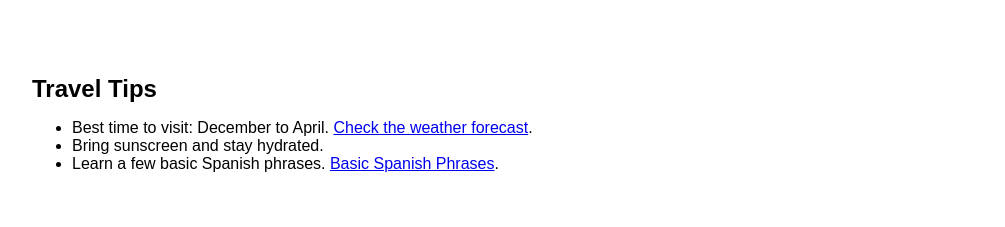
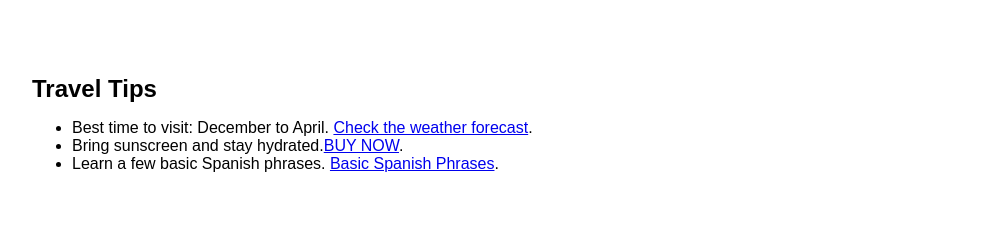
Before and after one commit to globalparadise24/cancuntravel1, a plain HTML site: page index.html in a window 1280 px wide. Shown: the part 2260-2487 px from the top of the page, without its empty margins (8-1013 px from the left). Drawn offline with Linux system fonts and the light colour scheme.

Commit message:
Update index.html

```diff
--- a/index.html
+++ b/index.html
@@ -92,7 +92,7 @@
             <div class="section-content">
                 <ul>
                     <li>Best time to visit: December to April. <a href="https://www.weather.com/weather/tenday/l/Cancun+Mexico" target="_blank">Check the weather forecast</a>.</li>
-                    <li>Bring sunscreen and stay hydrated.</li>
+                    <li>Bring sunscreen and stay hydrated.<a href="https://www.spanishdict.com/guide/basic-spanish-phrases" target="_blank">BUY NOW</a>.</li>
                     <li>Learn a few basic Spanish phrases. <a href="https://www.spanishdict.com/guide/basic-spanish-phrases" target="_blank">Basic Spanish Phrases</a>.</li>
                 </ul>
             </div>
```
